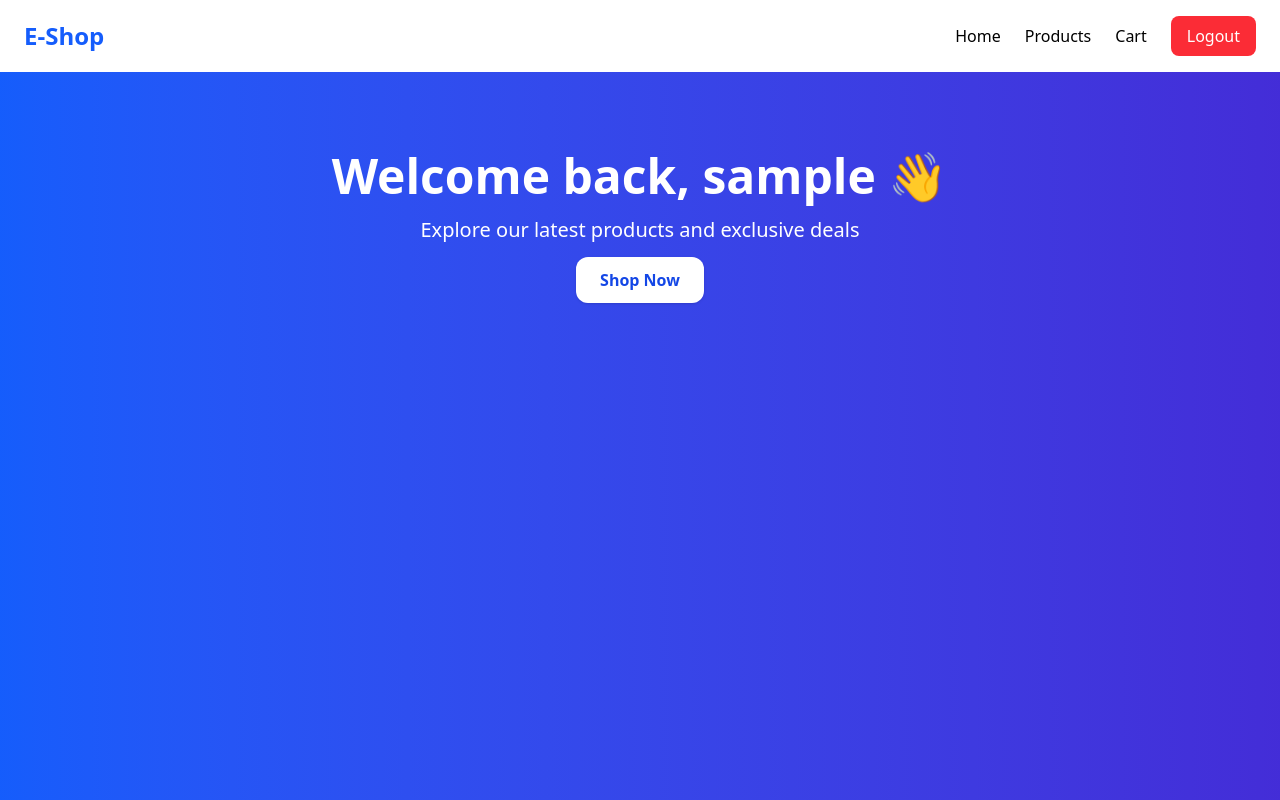
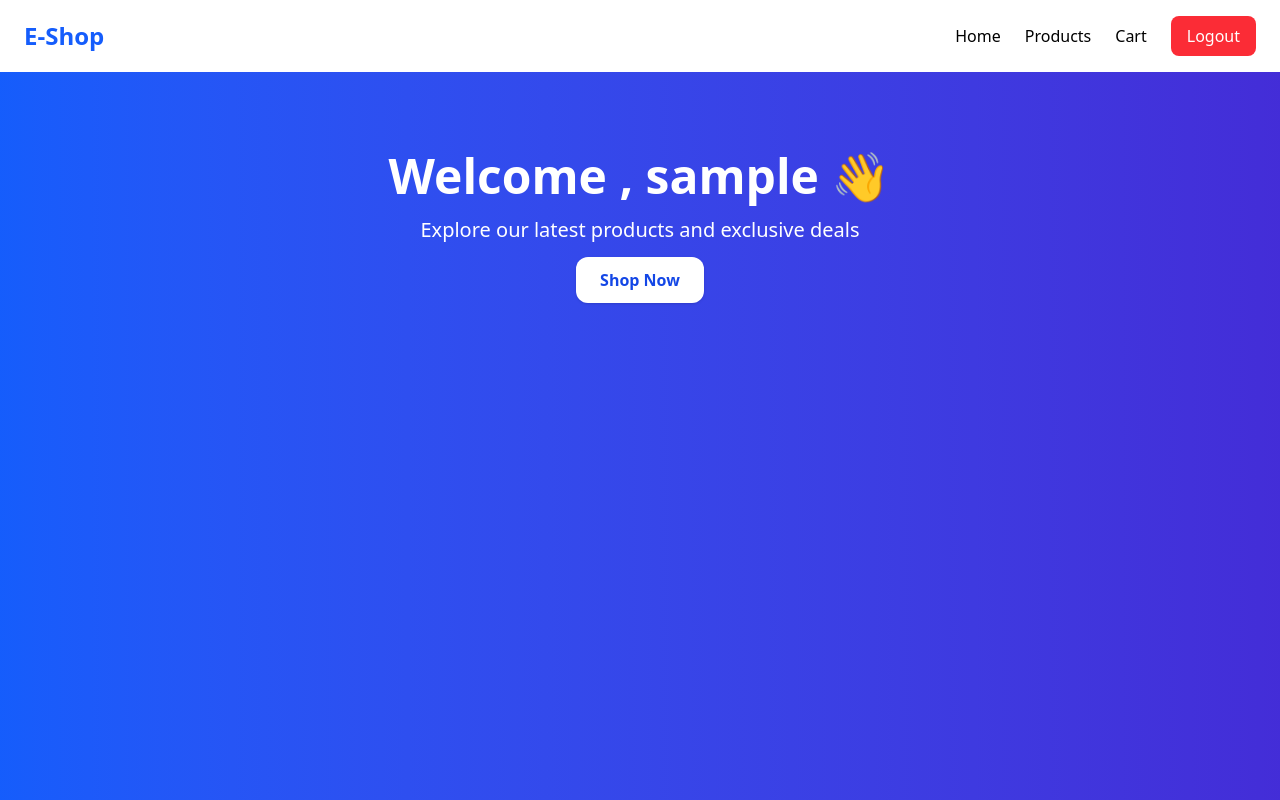
Before and after one commit to mohammed5212/e-commerce, a React app in the folder frontend/: page / in a window 1280 px wide. Built offline with nearby package versions, Linux system fonts and the light colour scheme; sample sign-in values are in the browser's storage; the HTML template or start-up script is replaced by a standard one.

Commit message:
mdfd homepage

```diff
--- a/frontend/src/pages/Home/Home.jsx
+++ b/frontend/src/pages/Home/Home.jsx
@@ -16,7 +16,7 @@ const HomePage = () => {
         {user ? (
           <>
             <h1 className="text-4xl md:text-5xl font-bold mb-4">
-              Welcome back, {user?.username  || "Shopper"} 👋
+              Welcome , {user?.username  || "Shopper"} 👋
             </h1>
             <p className="text-lg md:text-xl mb-6">
               Explore our latest products and exclusive deals
```
